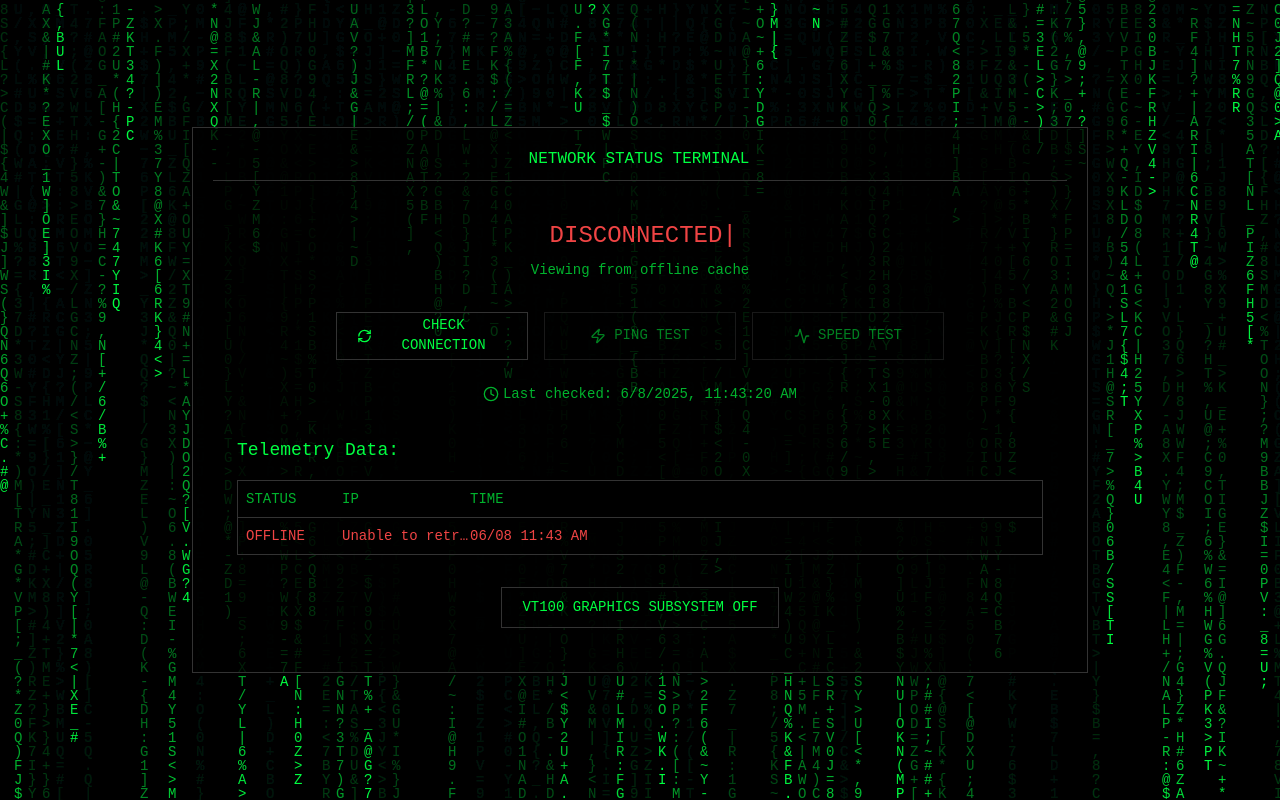
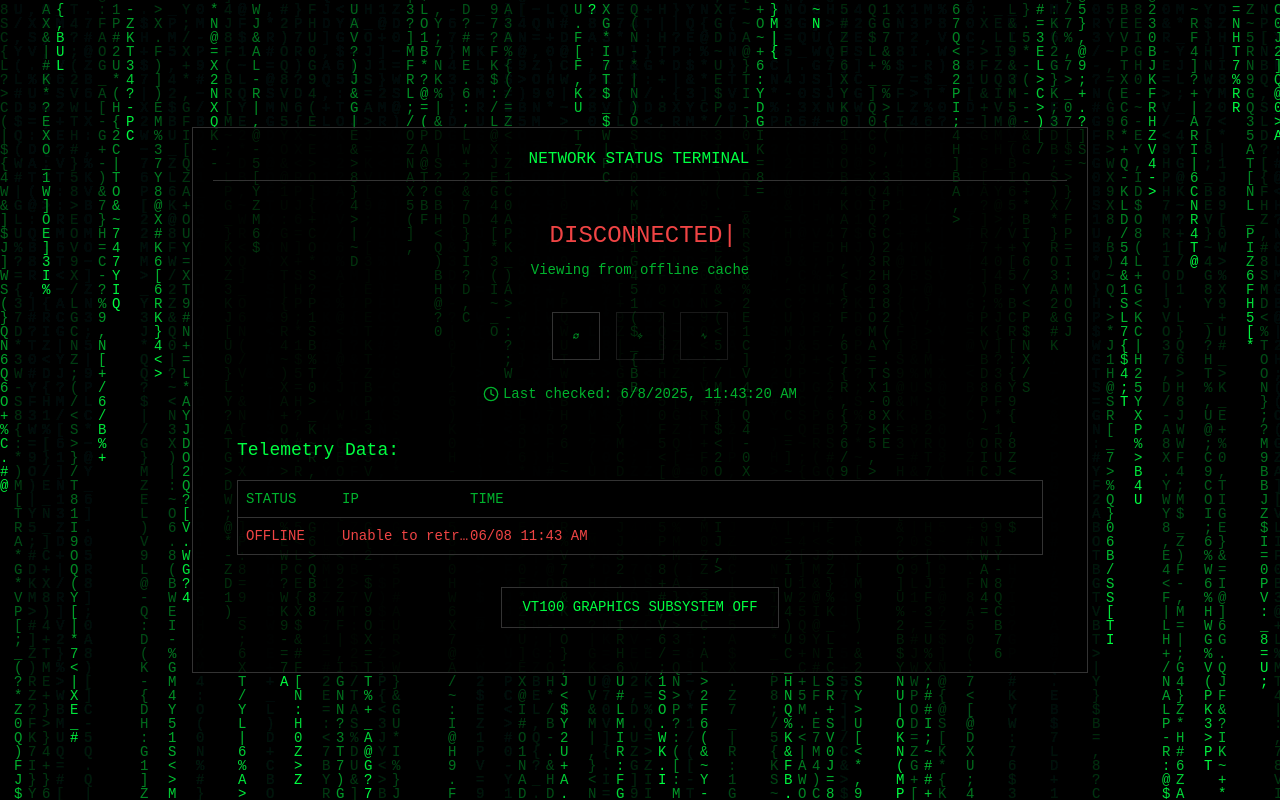
Before and after one commit to fulcru-m/Network-Status-Terminal, a Next.js app: page / in a window 1280 px wide. Built offline with nearby package versions, Linux system fonts and the light colour scheme; no server answers.

Commit message:
Remove button text and keep only icons

```diff
--- a/app/page.tsx
+++ b/app/page.tsx
@@ -686,45 +686,27 @@ export default function InternetChecker() {
 
             {/* Control Buttons */}
             <div className="flex justify-center items-center gap-4 mb-6 flex-wrap">
-              <button onClick={checkConnection} disabled={isChecking} className="terminal-button w-48 h-12">
+              <button onClick={checkConnection} disabled={isChecking} className="terminal-button w-12 h-12" title="Check Connection">
                 {isChecking ? (
-                  <>
-                    <RefreshCw className="inline w-4 h-4 mr-2 animate-spin" />
-                    SCANNING...
-                  </>
+                  <RefreshCw className="w-5 h-5 animate-spin" />
                 ) : (
-                  <>
-                    <RefreshCw className="inline w-4 h-4 mr-2" />
-                    CHECK CONNECTION
-                  </>
+                  <RefreshCw className="w-5 h-5" />
                 )}
               </button>
 
-              <button onClick={checkPing} disabled={isPinging || !isOnline} className="terminal-button w-48 h-12">
+              <button onClick={checkPing} disabled={isPinging || !isOnline} className="terminal-button w-12 h-12" title="Ping Test">
                 {isPinging ? (
-                  <>
-                    <Zap className="inline w-4 h-4 mr-2 animate-pulse" />
-                    PINGING...
-                  </>
+                  <Zap className="w-5 h-5 animate-pulse" />
                 ) : (
-                  <>
-                    <Zap className="inline w-4 h-4 mr-2" />
-                    PING TEST
-                  </>
+                  <Zap className="w-5 h-5" />
                 )}
               </button>
 
-              <button onClick={runSpeedTest} disabled={isSpeedTesting || !isOnline} className="terminal-button w-48 h-12">
+              <button onClick={runSpeedTest} disabled={isSpeedTesting || !isOnline} className="terminal-button w-12 h-12" title="Speed Test">
                 {isSpeedTesting ? (
-                  <>
-                    <Activity className="inline w-4 h-4 mr-2 animate-pulse" />
-                    TESTING...
-                  </>
+                  <Activity className="w-5 h-5 animate-pulse" />
                 ) : (
-                  <>
-                    <Activity className="inline w-4 h-4 mr-2" />
-                    SPEED TEST
-                  </>
+                  <Activity className="w-5 h-5" />
                 )}
               </button>
             </div>
```
